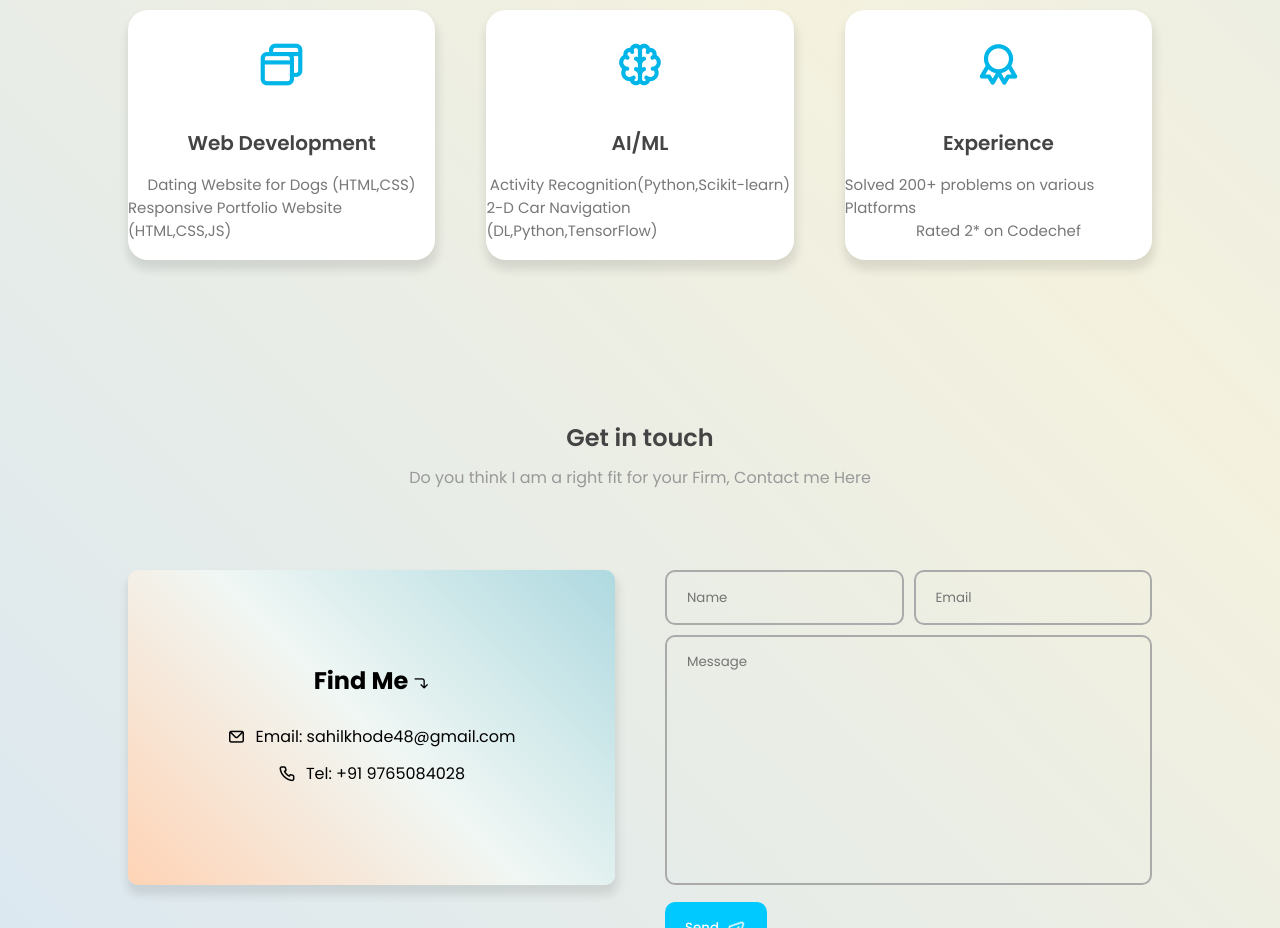
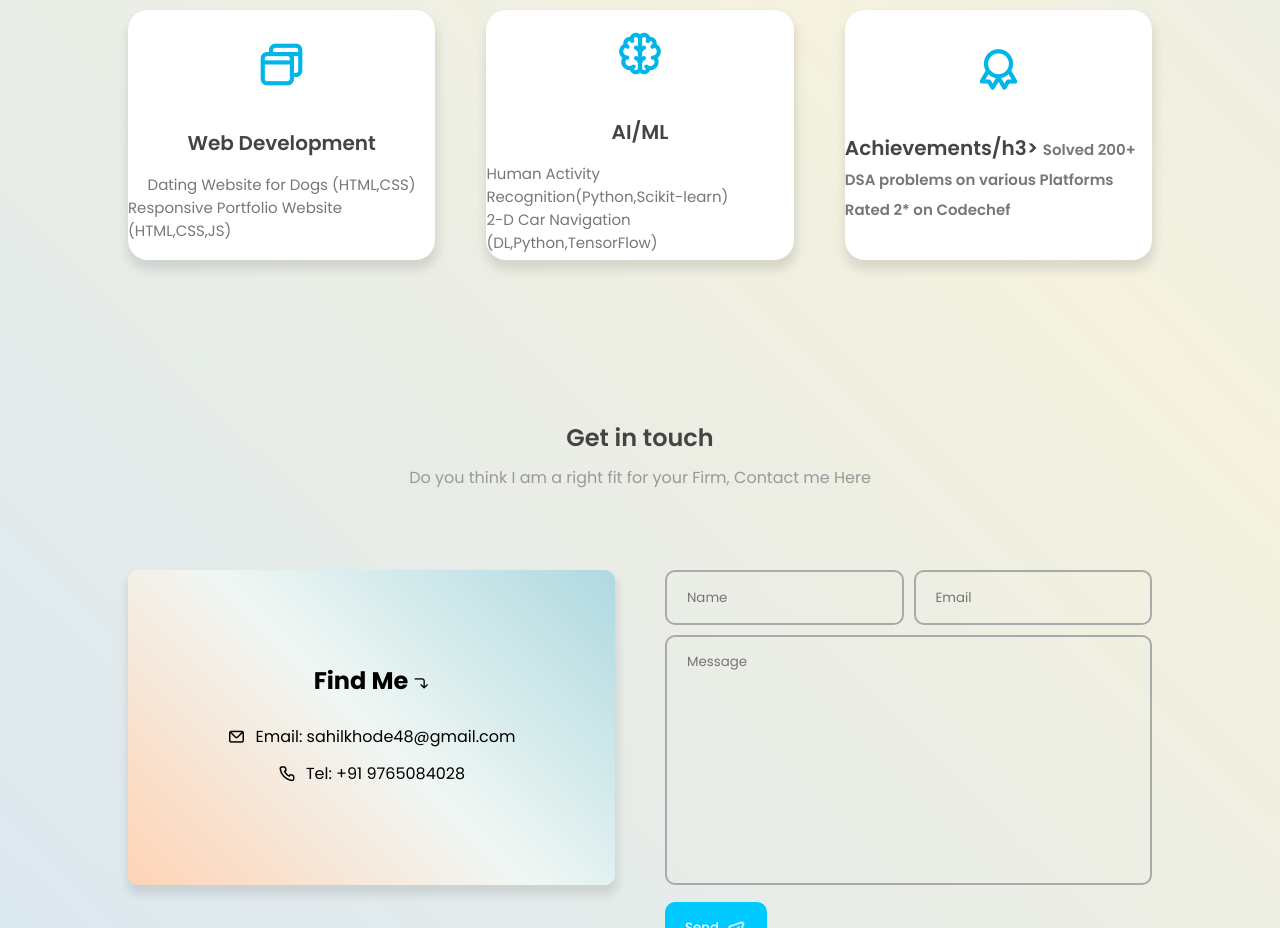
Before and after one commit to sahilkhode48/Responsive_Portfolio, a plain HTML site: page index.html in a window 1280 px wide. Shown: the part 1680-2608 px from the top of the page. Drawn offline with nearby package versions, Linux system fonts and the light colour scheme.

Commit message:
Update index.html
optional modifications

```diff
--- a/index.html
+++ b/index.html
@@ -191,13 +191,13 @@
                     <div class="project-box">
                         <i class="uil uil-brain"></i>
                         <h3>AI/ML</h3>
-                        <label>Activity Recognition(Python,Scikit-learn)</label>
+                        <label>Human Activity Recognition(Python,Scikit-learn)</label>
                         <label>2-D Car Navigation (DL,Python,TensorFlow)</label>
                     </div>
                     <div class="project-box">
                         <i class="uil uil-award"></i>
-                        <h3>Experience</h3>
-                        <label>Solved 200+ problems on various Platforms</label>
+                        <h3>Achievements/h3>
+                        <label>Solved 200+ DSA problems on various Platforms</label>
                         <label>Rated 2* on Codechef</label>
                     </div>
                 </div>
```
